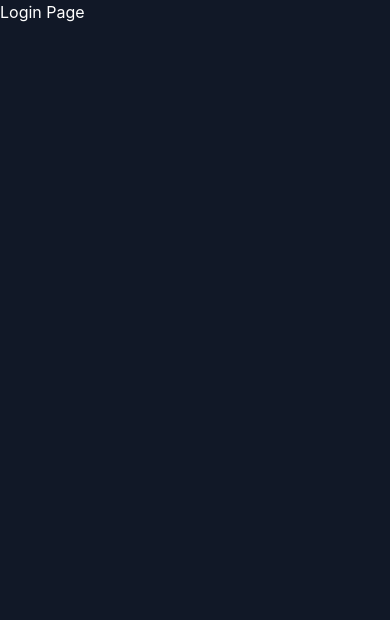
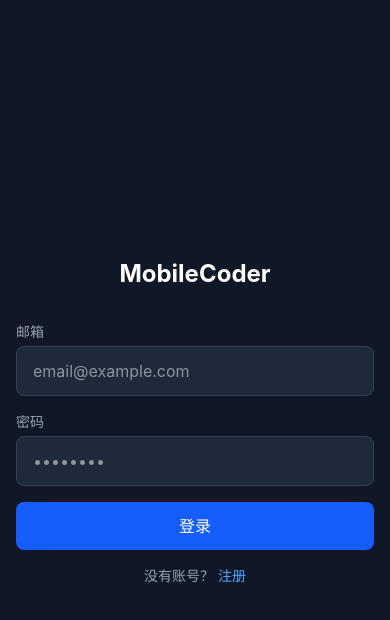
Before and after one commit to vinceyang/MobileCoder, a React (Vite) app in the folder mobile-app/: page /login in a window 390 px wide. Shown: the top 620 px of the page. Built offline with nearby package versions, Linux system fonts and the light colour scheme; the HTML template or start-up script is replaced by a standard one.

Commit message:
feat(mobile): implement login page with auth service

```diff
--- a/mobile-app/src/pages/LoginPage.tsx
+++ b/mobile-app/src/pages/LoginPage.tsx
@@ -1,3 +1,90 @@
+import { useState } from 'react'
+import { useNavigate } from 'react-router-dom'
+import { login, register } from '../services/auth'
+
 export default function LoginPage() {
-  return <div>Login Page</div>
+  const [isLogin, setIsLogin] = useState(true)
+  const [email, setEmail] = useState('')
+  const [password, setPassword] = useState('')
+  const [loading, setLoading] = useState(false)
+  const [error, setError] = useState('')
+  const navigate = useNavigate()
+
+  const handleSubmit = async (e: React.FormEvent) => {
+    e.preventDefault()
+    setError('')
+    setLoading(true)
+
+    try {
+      const data = isLogin
+        ? await login(email, password)
+        : await register(email, password)
+
+      localStorage.setItem('token', data.token)
+      localStorage.setItem('user_id', String(data.user_id))
+      localStorage.setItem('email', data.email)
+
+      navigate('/devices')
+    } catch (err) {
+      setError(err instanceof Error ? err.message : 'An error occurred')
+    } finally {
+      setLoading(false)
+    }
+  }
+
+  return (
+    <div className="min-h-screen bg-gray-900 flex items-center justify-center p-4">
+      <div className="w-full max-w-sm">
+        <h1 className="text-2xl font-bold text-center mb-8">MobileCoder</h1>
+
+        <form onSubmit={handleSubmit} className="space-y-4">
+          <div>
+            <label className="block text-sm text-gray-400 mb-1">邮箱</label>
+            <input
+              type="email"
+              value={email}
+              onChange={(e) => setEmail(e.target.value)}
+              className="w-full px-4 py-3 bg-gray-800 border border-gray-700 rounded-lg text-white"
+              placeholder="email@example.com"
+              required
+            />
+          </div>
+
+          <div>
+            <label className="block text-sm text-gray-400 mb-1">密码</label>
+            <input
+              type="password"
+              value={password}
+              onChange={(e) => setPassword(e.target.value)}
+              className="w-full px-4 py-3 bg-gray-800 border border-gray-700 rounded-lg text-white"
+              placeholder="••••••••"
+              required
+            />
+          </div>
+
+          {error && (
+            <p className="text-red-500 text-sm">{error}</p>
+          )}
+
+          <button
+            type="submit"
+            disabled={loading}
+            className="w-full py-3 bg-blue-600 text-white rounded-lg font-medium disabled:opacity-50"
+          >
+            {loading ? '处理中...' : (isLogin ? '登录' : '注册')}
+          </button>
+        </form>
+
+        <p className="text-center mt-4 text-gray-400 text-sm">
+          {isLogin ? '没有账号？' : '已有账号？'}
+          <button
+            onClick={() => setIsLogin(!isLogin)}
+            className="text-blue-400 ml-1"
+          >
+            {isLogin ? '注册' : '登录'}
+          </button>
+        </p>
+      </div>
+    </div>
+  )
 }
--- /dev/null
+++ b/mobile-app/src/services/auth.ts
@@ -0,0 +1,33 @@
+const API_URL = 'http://121.41.69.142:8080'
+
+export interface LoginResponse {
+  token: string
+  user_id: number
+  email: string
+}
+
+export async function login(email: string, password: string): Promise<LoginResponse> {
+  const res = await fetch(`${API_URL}/api/auth/login`, {
+    method: 'POST',
+    headers: { 'Content-Type': 'application/json' },
+    body: JSON.stringify({ email, password }),
+  })
+  if (!res.ok) {
+    const data = await res.json()
+    throw new Error(data.error || 'Login failed')
+  }
+  return res.json()
+}
+
+export async function register(email: string, password: string): Promise<LoginResponse> {
+  const res = await fetch(`${API_URL}/api/auth/register`, {
+    method: 'POST',
+    headers: { 'Content-Type': 'application/json' },
+    body: JSON.stringify({ email, password }),
+  })
+  if (!res.ok) {
+    const data = await res.json()
+    throw new Error(data.error || 'Registration failed')
+  }
+  return res.json()
+}
```
Also changed, not shown: 3 other files (tests, documents, lock files or other folders).
